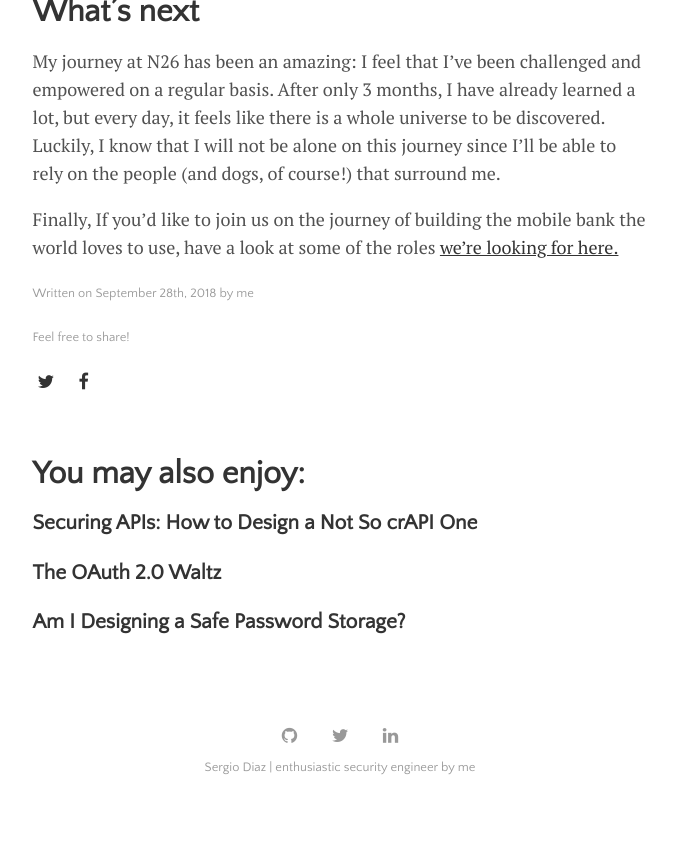
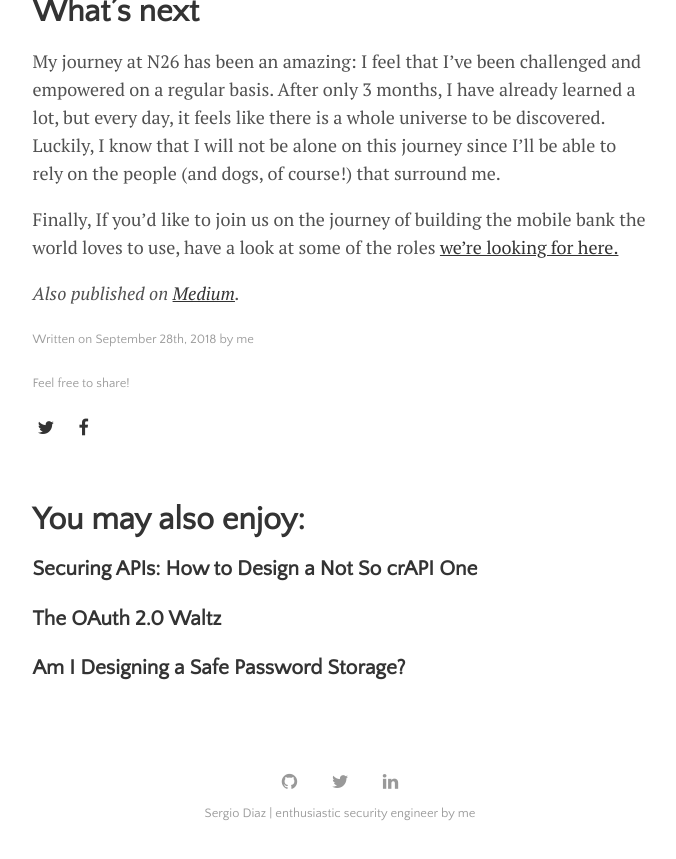
Before and after one commit to shekodn/shekodn.github.io, a Jekyll site: the page built from _posts/2018-09-28-what-it-was-like-to-join-n26.md, in a window 1280 px wide and 900 px high, scrolled down 5332 px, cut to the strip 41-900 px from the top of the window. Shown: the whole strip, without its empty margins (300-976 px from the left). Built offline with Jekyll 4.4.1, drawn with Linux system fonts in a browser that asks for light colours; before the commit the page ends 6186 px from its top, so only the background shows below that.

Commit message:
Regenerate blog post

```diff
--- a/_posts/2018-09-28-what-it-was-like-to-join-n26.md
+++ b/_posts/2018-09-28-what-it-was-like-to-join-n26.md
@@ -66,3 +66,5 @@ What’s next
 My journey at N26 has been an amazing: I feel that I’ve been challenged and empowered on a regular basis. After only 3 months, I have already learned a lot, but every day, it feels like there is a whole universe to be discovered. Luckily, I know that I will not be alone on this journey since I’ll be able to rely on the people (and dogs, of course!) that surround me.
 
 Finally, If you’d like to join us on the journey of building the mobile bank the world loves to use, have a look at some of the roles [we’re looking for here.](https://n26.com/en/careers?gh_src=3824fb5e1&utm_source=magazine&utm_medium=article&utm_content=what-it-was-like-to-join-n26)
+
+_Also published on [Medium](https://medium.com/insiden26/what-it-was-like-to-join-n26-abad7b072e25)._
```
